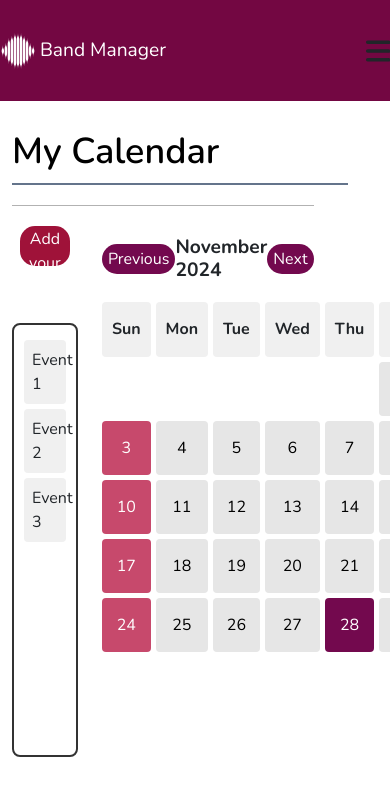
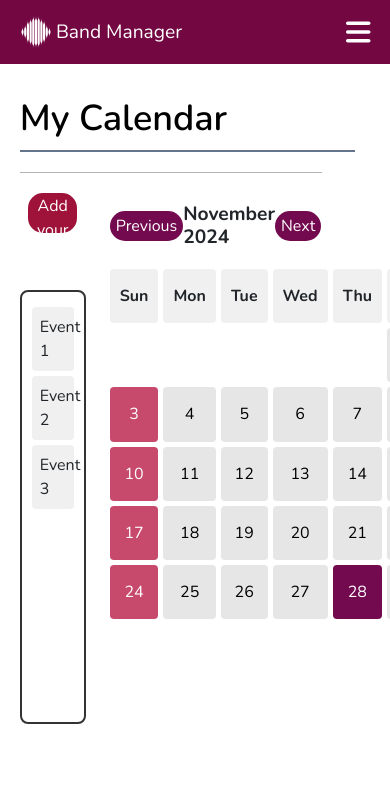
Before and after one commit to Kannella/band_management_front_end, a React (Create React App) app in the folder app/: page /calendar in a window 390 px wide. Shown: the top 796 px of the page. Built offline with nearby package versions, Linux system fonts and the light colour scheme.

Commit message:
Add navigation between pages

```diff
--- a/app/src/App.js
+++ b/app/src/App.js
@@ -19,7 +19,7 @@ import BandDetailsPage from "./components/Band/band_details_page";
 
 
 function App() {
-  const { isMobile, logoSize, iconSize, iconSizeHome, navbarSize, marginLeft, marginTop } = useScreenSizeController();
+  const { isMobile, logoSize, iconSize, iconSizeHome, navbarSize, marginLeft, marginRight, marginTop } = useScreenSizeController();
 
   return (
     <ContainerWrapper>
@@ -35,7 +35,7 @@ function App() {
         >
 
           {isMobile ? (
-            <NavBarMobile />
+            <NavBarMobile logoSize={logoSize} navbarSize={navbarSize} />
           ) : (
             <Navbar logoSize={logoSize} iconSize={iconSize} iconSizeHome={iconSizeHome} navbarSize={navbarSize} />
           )}
@@ -43,6 +43,7 @@ function App() {
           <div
             style={{
               marginLeft: marginLeft,
+              marginRight: marginRight,
               marginTop: marginTop,
               width: '100%',
               overflowY: 'auto',
--- a/app/src/assets/styles/styles.css
+++ b/app/src/assets/styles/styles.css
@@ -41,8 +41,23 @@ html, body {
 
 .nav-container {
   background-color: var(--cor-principal);
+}
 
+.nav-container-mobile{
+  position:sticky;
+  background-color: var(--cor-principal);
+  padding-right: 20px;
+  padding-left: 20px;
+  align-items: center;
+  justify-content: space-between;
+  flex-wrap: wrap;
 
+}
+
+.icon-hamburguer{
+  color: var(--cor-icones);
+  font-size: 28px;
+  cursor:pointer
 }
 
 .icon-button{
@@ -81,6 +96,27 @@ html, body {
 
 }
 
+.dropdown-menu{
+  flex-direction: column;
+  position: absolute;
+  top: 100%;
+  right: 0;
+  background-color: white;
+  border: 1px solid #ccc;
+  width: 100%;
+  z-index: 1000;
+}
+
+.dropdown-item{
+  color: #101828;
+  font-size: 1rem;
+  font-weight: 700;
+}
+.dropdown-item:active,
+.dropdown-item:focus {
+  background-color: transparent;
+  outline: none;
+}
 @media (max-width: 576px) {
   .title-page{
     font-size: 1.2rem;
--- a/app/src/components/nav_bar.jsx
+++ b/app/src/components/nav_bar.jsx
@@ -1,4 +1,5 @@
 import React from "react";
+import { Link } from "react-router-dom";
 import '../assets/styles/styles.css';
 import { FontAwesomeIcon } from '@fortawesome/react-fontawesome';
 import { faCalendarDays, faTicket, faSquarePlus, faCircleUser } from '@fortawesome/free-solid-svg-icons';
@@ -24,32 +25,32 @@ function NavBar({ logoSize, iconSize, iconSizeHome, navbarSize }) {
 
         <Row className="-flex flex-column justify-content-center align-items-center flex-grow-1 py-3">
           <Col className="d-flex justify-content-center mb-3">
-            <a href="#" className="icon-button icon-img">
+            <Link to="/" className="icon-button icon-img">
               <HomeIcon width={iconSizeHome} height={iconSizeHome} />
-            </a>
+            </Link>
           </Col>
           <Col className="d-flex justify-content-center mb-3">
-            <a href="#" className="icon-button">
+            <Link to="/bands" className="icon-button">
               <FontAwesomeIcon icon={faSquarePlus} style={{fontSize: iconSize}} />
-            </a>
+            </Link>
           </Col>
           <Col className="d-flex justify-content-center mb-3">
-            <a href="#" className="icon-button">
+            <Link to="/bookings-table" className="icon-button">
               <FontAwesomeIcon icon={faTicket} style={{fontSize: iconSize}} />
-            </a>
+            </Link>
           </Col>
           <Col className="d-flex justify-content-center mb-3">
-            <a href="#" className="icon-button">
+            <Link to="/calendar" className="icon-button">
               <FontAwesomeIcon icon={faCalendarDays} style={{fontSize: iconSize}} />
-            </a>
+            </Link>
           </Col>
         </Row>
 
         <Row className="d-flex justify-content-center mt-5">
           <Col className="d-flex justify-content-center">
-            <a href="#" className="icon-button">
+            <Link to="/profile" className="icon-button">
               <FontAwesomeIcon icon={faCircleUser} style={{fontSize: iconSize}} />
-            </a>
+            </Link>
           </Col>
         </Row>
       </Container>
--- a/app/src/components/nav_bar_mobile.jsx
+++ b/app/src/components/nav_bar_mobile.jsx
@@ -1,48 +1,48 @@
 import React, { useState } from "react";
+import { Link } from "react-router-dom";
 import '../assets/styles/styles.css';
-import 'bootstrap/dist/css/bootstrap.css';
 import { FontAwesomeIcon } from '@fortawesome/react-fontawesome';
 import { faBars } from '@fortawesome/free-solid-svg-icons';
 import { ReactComponent as Logo } from '../assets/images/logo_vector.svg';
 
-function NavBarMobile() {
-  // Estado para controlar o dropdown
+function NavBarMobile({navbarSize, logoSize} ) {
+
   const [isOpen, setIsOpen] = useState(false);
 
-  // Função para alternar o estado do dropdown
-  const toggleDropdown = () => {setIsOpen(!isOpen)
+  const toggleDropdown = () => {
+    setIsOpen(!isOpen)
     console.log('abrindo')
   };
 
+  const handleItemClick = (event) => {
+    event.preventDefault();
+    setIsOpen(false)
+  }
+
   return (
     <div
-      className="nav-container d-flex align-items-center justify-content-between flex-wrap"
+      className="nav-container-mobile d-flex"
       style={{
-        position: 'sticky',
-        top: 0,
-        width: '100%',
-        height: '12vh',
+        height: navbarSize,
       }}
     >
-      <div className="d-flex align-items-center" style={{ gap: '1vw' }}>
-        <Logo width="36" height="36" />
+      <div className="d-flex align-items-center " style={{ gap: '1vw' }}>
+        <Logo Logo width={logoSize} height={logoSize}/>
         <div className="logo-text">Band Manager</div>
       </div>
 
       {/* Ícone de menu (Hambúrguer) */}
-      <div className="d-flex align-items-center" onClick={toggleDropdown} style={{ cursor: 'pointer' }}>
-        <FontAwesomeIcon icon={faBars} style={{ fontSize: '28px' }} />
-      </div>
+        <FontAwesomeIcon className="icon-hamburguer" icon={faBars}  onClick={toggleDropdown}/>
 
       {/* Menu Dropdown */}
       {isOpen && (
-        <div className="dropdown-menu" style={{top: '12vh', right: 0, backgroundColor: 'white', borderRadius: '8px', padding: '10px' }}>
-          <a href="#home" className="dropdown-item">Home</a>
-          <a href="#create" className="dropdown-item">Create</a>
-          <a href="#bookings" className="dropdown-item">Bookings</a>
-          <a href="#calendar" className="dropdown-item">Calendar</a>
-          <a href="#profile" className="dropdown-item">Profile</a>
-        </div>
+        <div className="dropdown-menu d-flex">
+        <Link to="/" className="dropdown-item" onClick={() => setIsOpen(false)}>Home</Link>
+        <Link to="/bands" className="dropdown-item" onClick={() => setIsOpen(false)}>Bands</Link>
+        <Link to="/bookings-table" className="dropdown-item" onClick={() => setIsOpen(false)}>Bookings</Link>
+        <Link to="/calendar" className="dropdown-item" onClick={() => setIsOpen(false)}>Calendar</Link>
+        <Link to="/profile" className="dropdown-item" onClick={() => setIsOpen(false)}>Profile</Link>
+      </div>
       )}
     </div>
   );
--- a/app/src/hooks/useScreenSizeController.js
+++ b/app/src/hooks/useScreenSizeController.js
@@ -13,16 +13,17 @@ function useScreenSizeController() {
     return () => window.removeEventListener('resize', updateSize);
   }, []);
 
-  const logoSize =  isMobile ? "5vw" : "4vw";
-  const iconSize =  isMobile ? "3vw" : "2vw";
-  const iconSizeHome = isMobile ? "3vw" : "2vw";
-  const navbarSize = isMobile ? "8vw" : "4vw";
+  const logoSize =  isMobile ? "32px" : "40px";
+  const iconSize =  isMobile ? "12px" : "28px";
+  const iconSizeHome = isMobile ? "12px" : "28px";
+  const navbarSize = isMobile ? "64px" : "56px";
 
   // Margens e espaçamentos ajustados
-  const marginLeft = isMobile ? '0' : '2%';
-  const marginTop = isMobile ? '1%' : '2%';
+  const marginLeft = '2%';
+  const marginRight = '2%';
+  const marginTop = '2%';
 
-  return { isMobile, logoSize, iconSize, iconSizeHome, navbarSize, marginLeft, marginTop };
+  return { isMobile, logoSize, iconSize, iconSizeHome, navbarSize, marginLeft, marginRight,marginTop };
 }
 
 export default useScreenSizeController;
```
Also changed, not shown: 1 other file (tests, documents, lock files or other folders).
